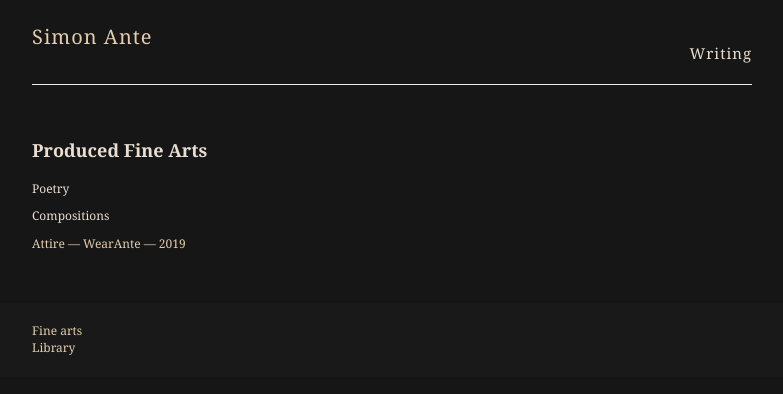
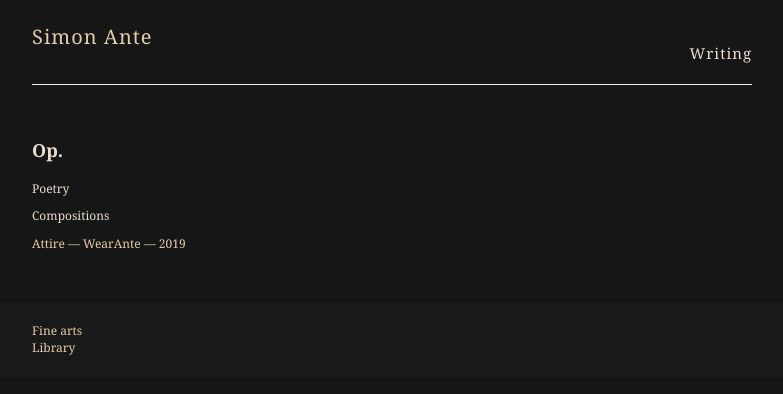
Before and after one commit to simonante/shimonem, a Jekyll site: the page built from op.md, in a window 1280 px wide. Shown: the top 394 px of the page, without its empty margins (248-1031 px from the left). Built offline with Jekyll 4.4.1, drawn with Linux system fonts in a browser that asks for light colours.

Commit message:
Update and rename art.md to op.md

```diff
--- a/art.md
+++ b/op.md
@@ -1,7 +1,7 @@
 ---
 layout: page
-title: Produced Fine Arts
-permalink: /fineart/
+title: Op.
+permalink: /opuses/
 ---
 
 <p>Poetry</p>
```
